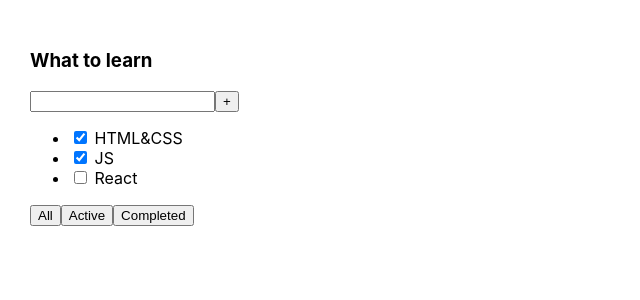
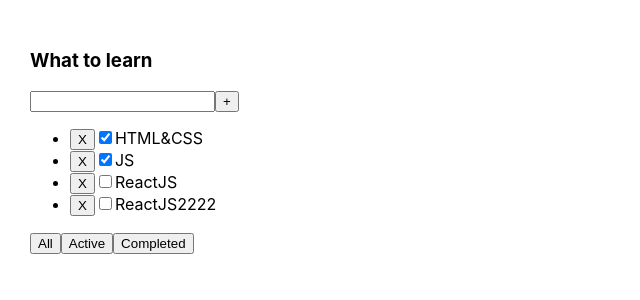
Before and after one commit to andreypats/todolist-ts-01, a React (Create React App) app: page / in a window 1280 px wide. Shown: the top 300 px of the page, without its empty margins (0-640 px from the left). Built offline with nearby package versions, Linux system fonts and the light colour scheme.

Commit message:
Change App.tsx and Todolist.tsx

```diff
--- a/src/App.tsx
+++ b/src/App.tsx
@@ -1,26 +1,27 @@
 import React from 'react';
 import './App.css';
+import {Todolist} from './Todolist';
 
 function App() {
+
+    const tasks1 = [
+        { id: 1, title: "HTML&CSS", isDone: true },//0
+        { id: 2, title: "JS", isDone: true },//1
+        { id: 3, title: "ReactJS", isDone: false },//2
+        { id: 4, title: "ReactJS2222", isDone: false }
+    ]
+
+    const removeTask=(elID:number)=>{
+        console.log(elID)
+    }
+
     return (
         <div className="App">
-            <div>
-                <h3>What to learn</h3>
-                <div>
-                    <input/>
-                    <button>+</button>
-                </div>
-                <ul>
-                    <li><input type="checkbox" checked={true}/> <span>HTML&CSS</span></li>
-                    <li><input type="checkbox" checked={true}/> <span>JS</span></li>
-                    <li><input type="checkbox" checked={false}/> <span>React</span></li>
-                </ul>
-                <div>
-                    <button>All</button>
-                    <button>Active</button>
-                    <button>Completed</button>
-                </div>
-            </div>
+            <Todolist
+                title="What to learn"
+                tasks={tasks1}
+                removeTask={removeTask}
+            />
         </div>
     );
 }
--- /dev/null
+++ b/src/Todolist.tsx
@@ -0,0 +1,43 @@
+import React from 'react';
+
+type TaskType = {
+    id: number
+    title: string
+    isDone: boolean
+}
+
+type PropsType = {
+    title: string
+    tasks: Array<TaskType>
+    removeTask:(elID:number)=>void
+}
+
+export function Todolist(props: PropsType) {
+
+    return <div>
+        <h3>{props.title}</h3>
+        <div>
+            <input/>
+            <button>+</button>
+        </div>
+        <ul>
+            {props.tasks.map((el, index) => {
+                return (
+                    <li key={index}>
+                        <button onClick={()=>{props.removeTask(el.id)}}>X</button>
+                        <input type="checkbox" checked={el.isDone}/>
+                        <span>{el.title}</span>
+
+                    </li>
+                )
+            })}
+
+
+        </ul>
+        <div>
+            <button>All</button>
+            <button>Active</button>
+            <button>Completed</button>
+        </div>
+    </div>
+}
```
